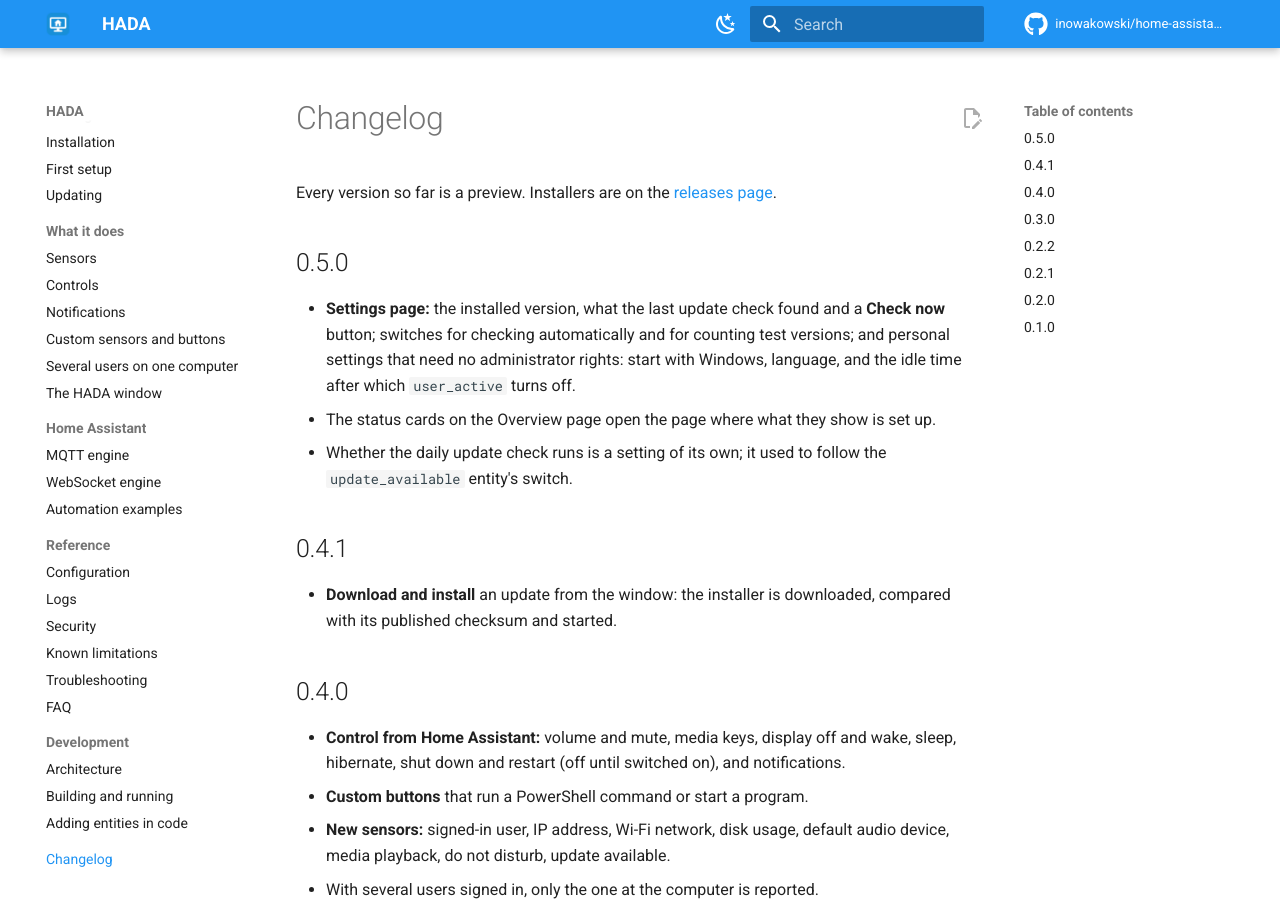
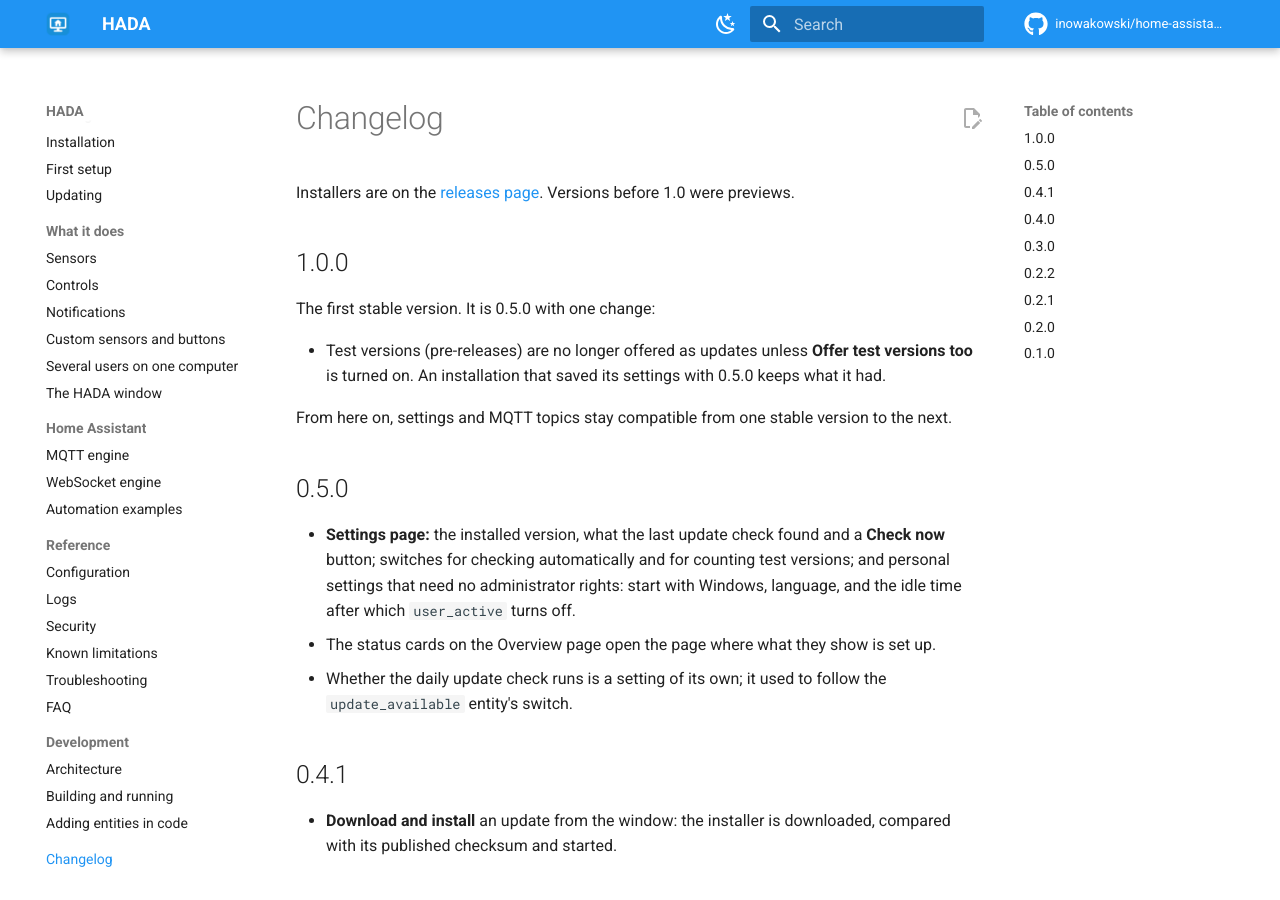
Before and after one commit to inowakowski/home-assistant-desktop-app, an MkDocs documentation site: the page built from docs/changelog.md, in a window 1280 px wide and 900 px high. Built offline with MkDocs 1.6.1 and Material for MkDocs 9.7.7, drawn with Linux system fonts in a browser that asks for light colours; comment, search, counter and statistics services are not loaded.

Commit message:
Version 1.0.0
The first stable version: 0.5.0, with test versions no longer offered as
updates unless asked for. From here on, settings and MQTT topics stay
compatible from one stable version to the next.

Co-Authored-By: Claude Opus 5.5 <noreply@anthropic.com>

```diff
--- a/docs/changelog.md
+++ b/docs/changelog.md
@@ -1,6 +1,14 @@
 # Changelog
 
-Every version so far is a preview. Installers are on the [releases page](https://github.com/inowakowski/home-assistant-desktop-app/releases).
+Installers are on the [releases page](https://github.com/inowakowski/home-assistant-desktop-app/releases). Versions before 1.0 were previews.
+
+## 1.0.0
+
+The first stable version. It is 0.5.0 with one change:
+
+- Test versions (pre-releases) are no longer offered as updates unless **Offer test versions too** is turned on. An installation that saved its settings with 0.5.0 keeps what it had.
+
+From here on, settings and MQTT topics stay compatible from one stable version to the next.
 
 ## 0.5.0
 
```
Also changed, not shown: README.md (+0 -2 lines), docs/getting-started/updating.md (+1 -1 lines), docs/index.md (+1 -1 lines), docs/reference/configuration.md (+1 -1 lines), 8 other files.
